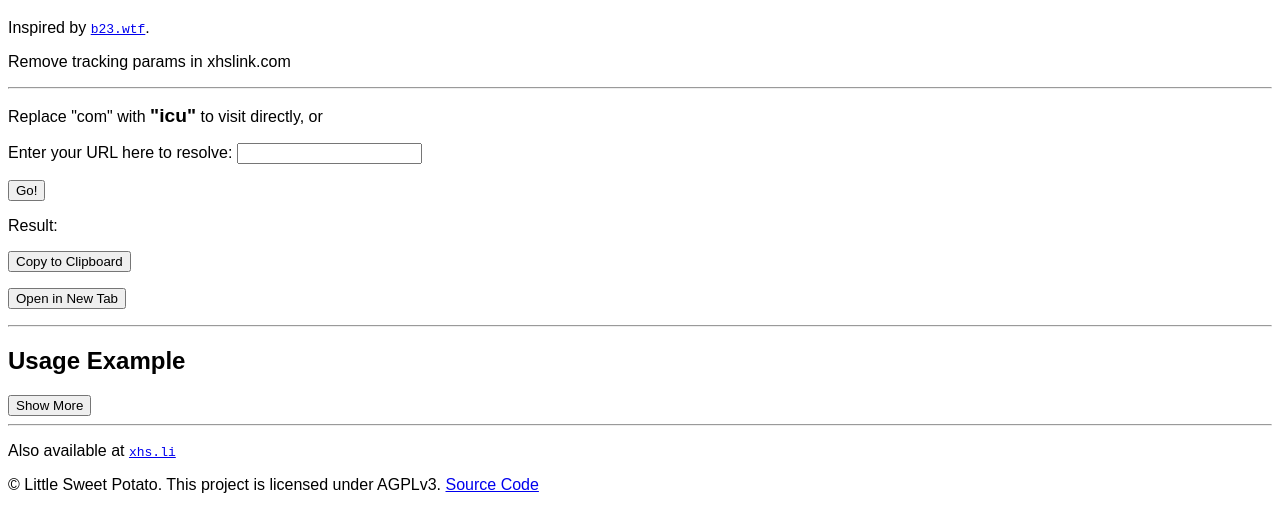
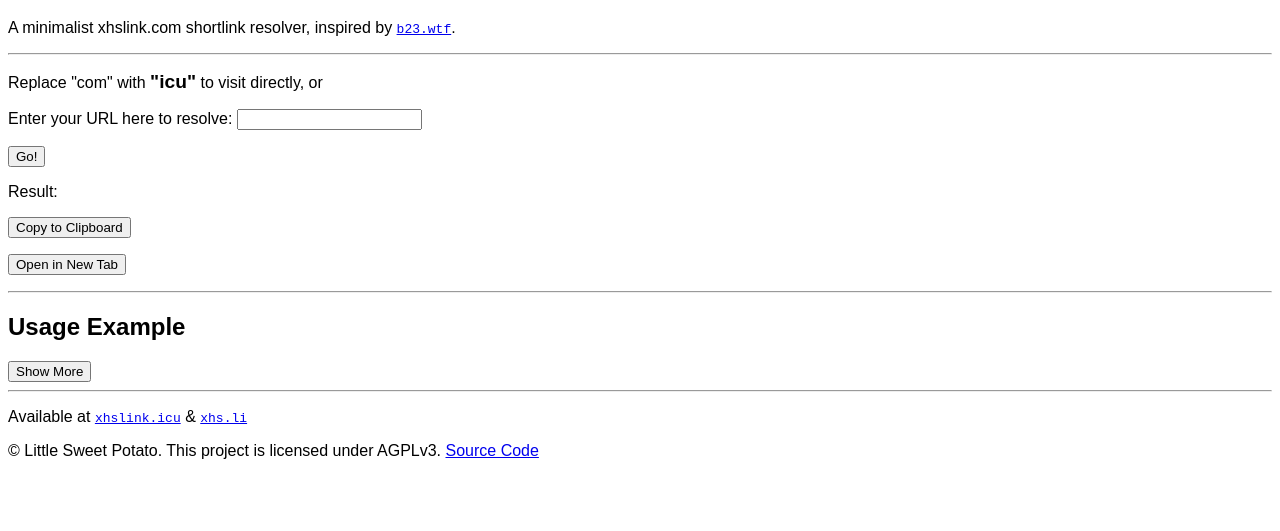
Before and after one commit to usexhs/xhs-link, a plain HTML site: page src/index.html in a window 1280 px wide. Shown: the part 61-592 px from the top of the page. Drawn offline with Linux system fonts and the light colour scheme.

Commit message:
feat: update intro and footer in index
intro: use new description of the project
footer: unify the available addresses

```diff
--- a/src/index.html
+++ b/src/index.html
@@ -23,8 +23,8 @@
         <h1>xhslink Resolver</h1>
 
         <div>
-            <p>Inspired by <a href="https://b23.wtf"><code>b23.wtf</code></a>.</p>
-            <p>Remove tracking params in xhslink.com</p>
+            <p>A minimalist xhslink.com shortlink resolver, inspired by <a href="https://b23.wtf"><code>b23.wtf</code></a>.</p>
+            <!-- <p>Remove tracking params in xhslink.com</p> -->
             <!-- <p>STILL UNDER INTENSIVE DEVELOPMENT</p> -->
         </div>
 
@@ -124,7 +124,7 @@
         <hr>
 
         <footer>
-            <p>Also available at <a href="https://xhs.li"><code>xhs.li</code></a></p>
+            <p>Available at <a href="https://xhslink.icu"><code>xhslink.icu</code></a> & <a href="https://xhs.li"><code>xhs.li</code></a></p>
             <p>© Little Sweet Potato. This project is licensed under AGPLv3. <a href="https://github.com/usexhs/xhs-link">Source Code</a></p>
         </footer>
 
```
